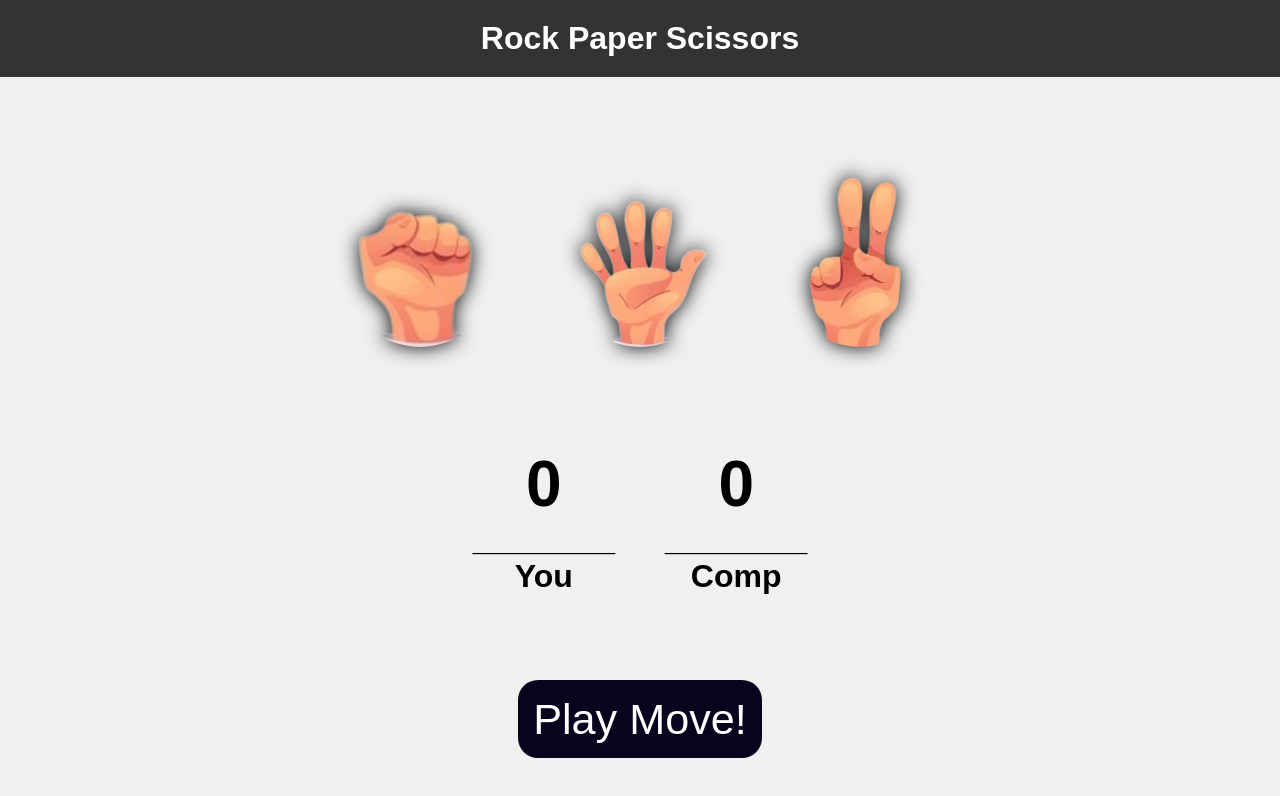
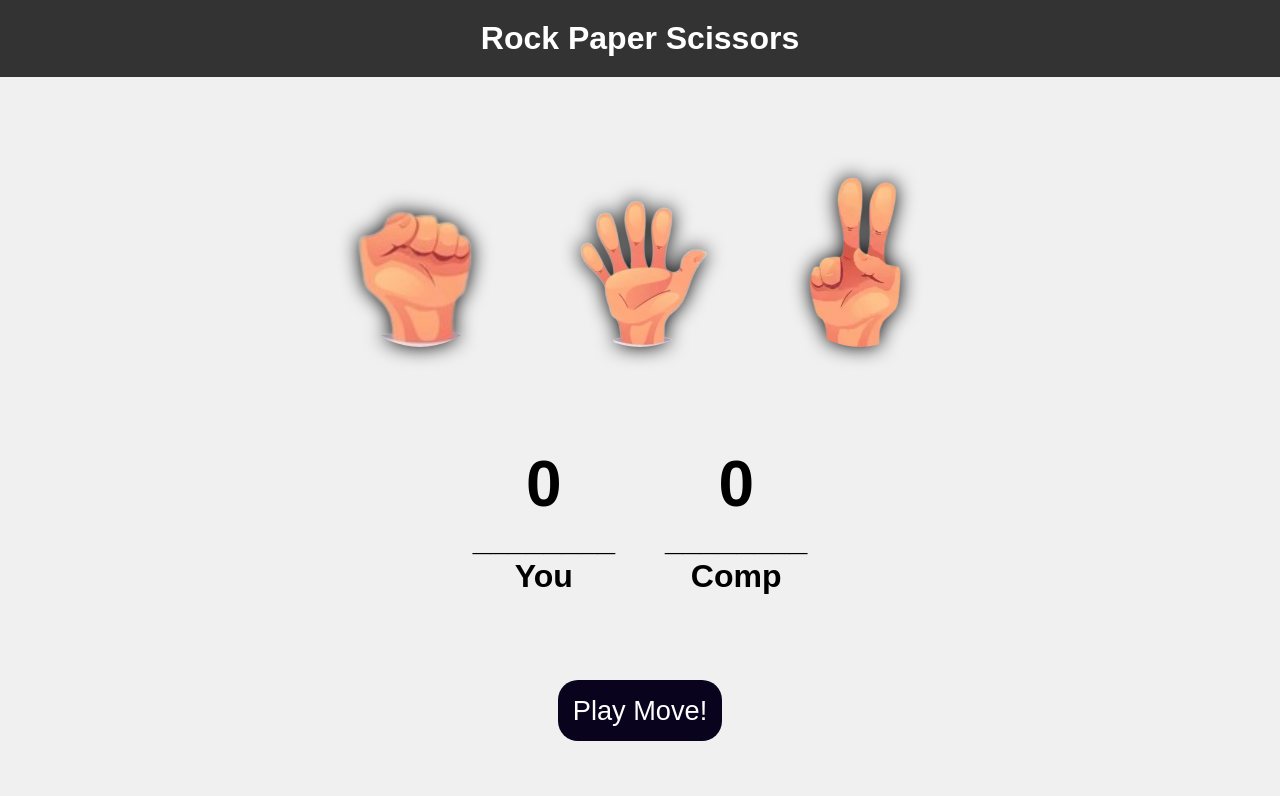
Before and after one commit to Leeeee001/rock-paper-scissor, a plain HTML site: page index.html in a window 1280 px wide. Drawn offline with Linux system fonts and the light colour scheme.

Commit message:
styling change

```diff
--- a/style.css
+++ b/style.css
@@ -88,7 +88,7 @@ img {
     color: white;
     display: inline;
     height: 30px;
-    font-size: 2.7rem;
+    font-size: 1.7rem;
     padding: 15px;
     border-radius: 20px;
 }
```
